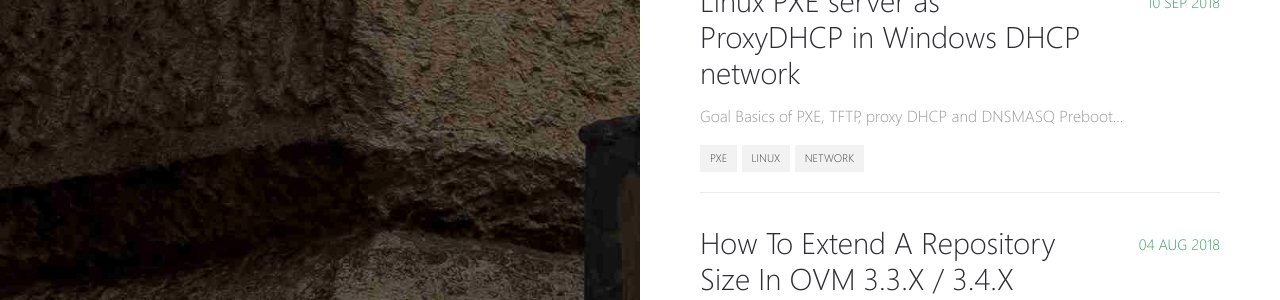
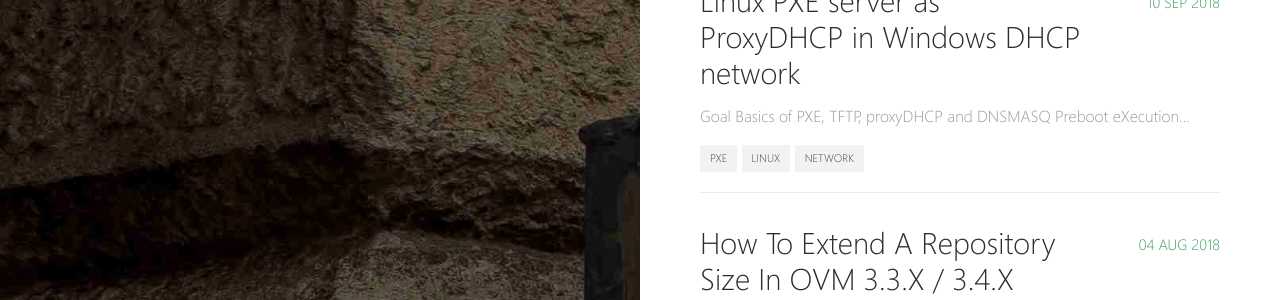
Before and after one commit to kevydotvinu/gnulinuxmate.com, a Jekyll site: the page built from _pages/posts.md, in a window 1280 px wide. Shown: the part 127-427 px from the top of the page. Built offline with Jekyll 4.4.1, drawn with Linux system fonts in a browser that asks for light colours.

Commit message:
edited pxe post

```diff
--- a/_posts/2018-09-10-Linux-PXE-Server-As-ProxyDHCP-In-Windows-DHCP-Network.md
+++ b/_posts/2018-09-10-Linux-PXE-Server-As-ProxyDHCP-In-Windows-DHCP-Network.md
@@ -12,7 +12,7 @@
 1. Install and configure PXE server on the network which already having Windows DHCP server.
 2. Boot Clonezilla via PXE network boot.
 
-### Basics of PXE, TFTP, proxy DHCP and DNSMASQ
+### Basics of PXE, TFTP, proxyDHCP and DNSMASQ
 
 ##### Preboot eXecution Environment (PXE)
 
```
